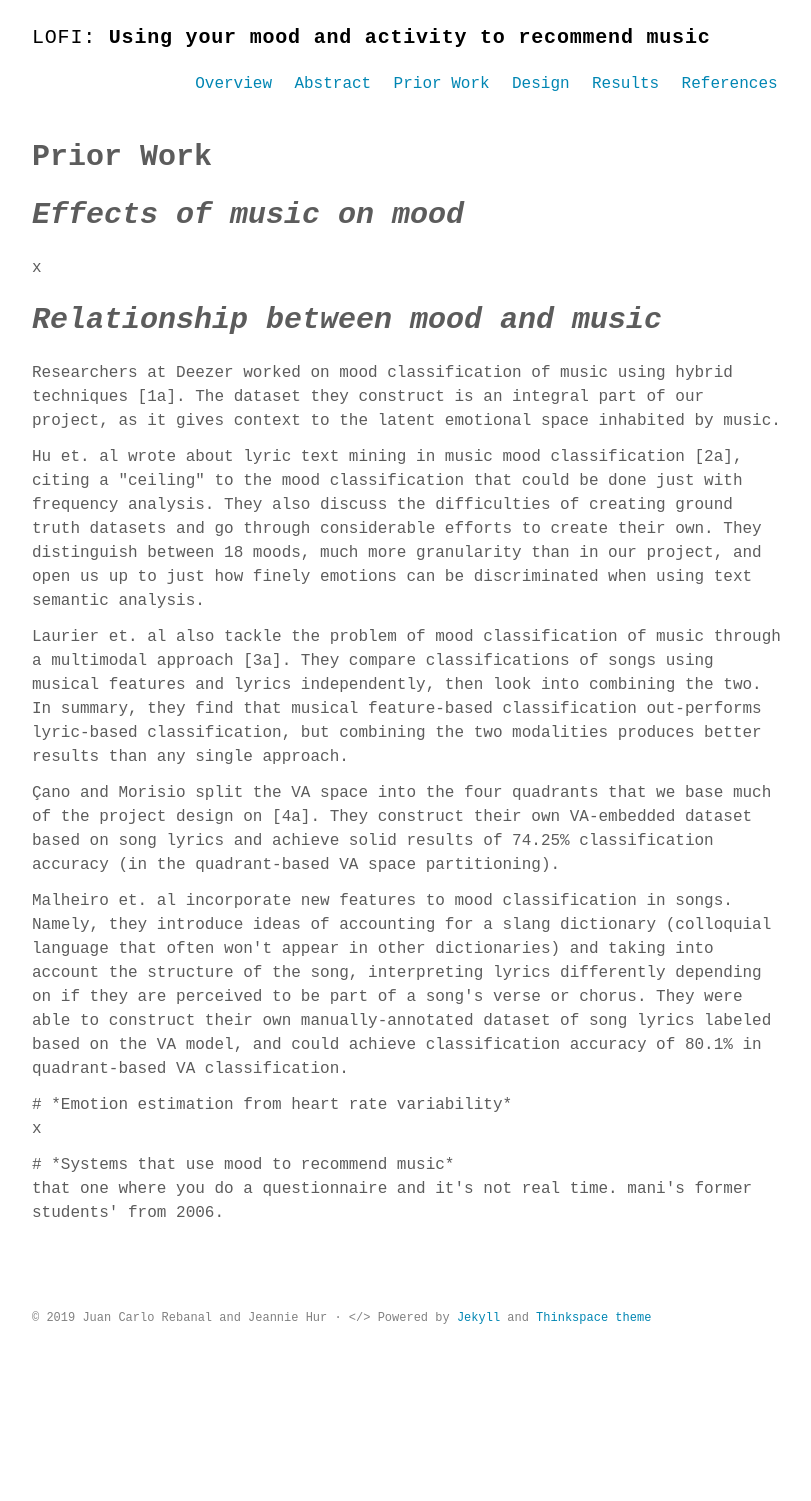
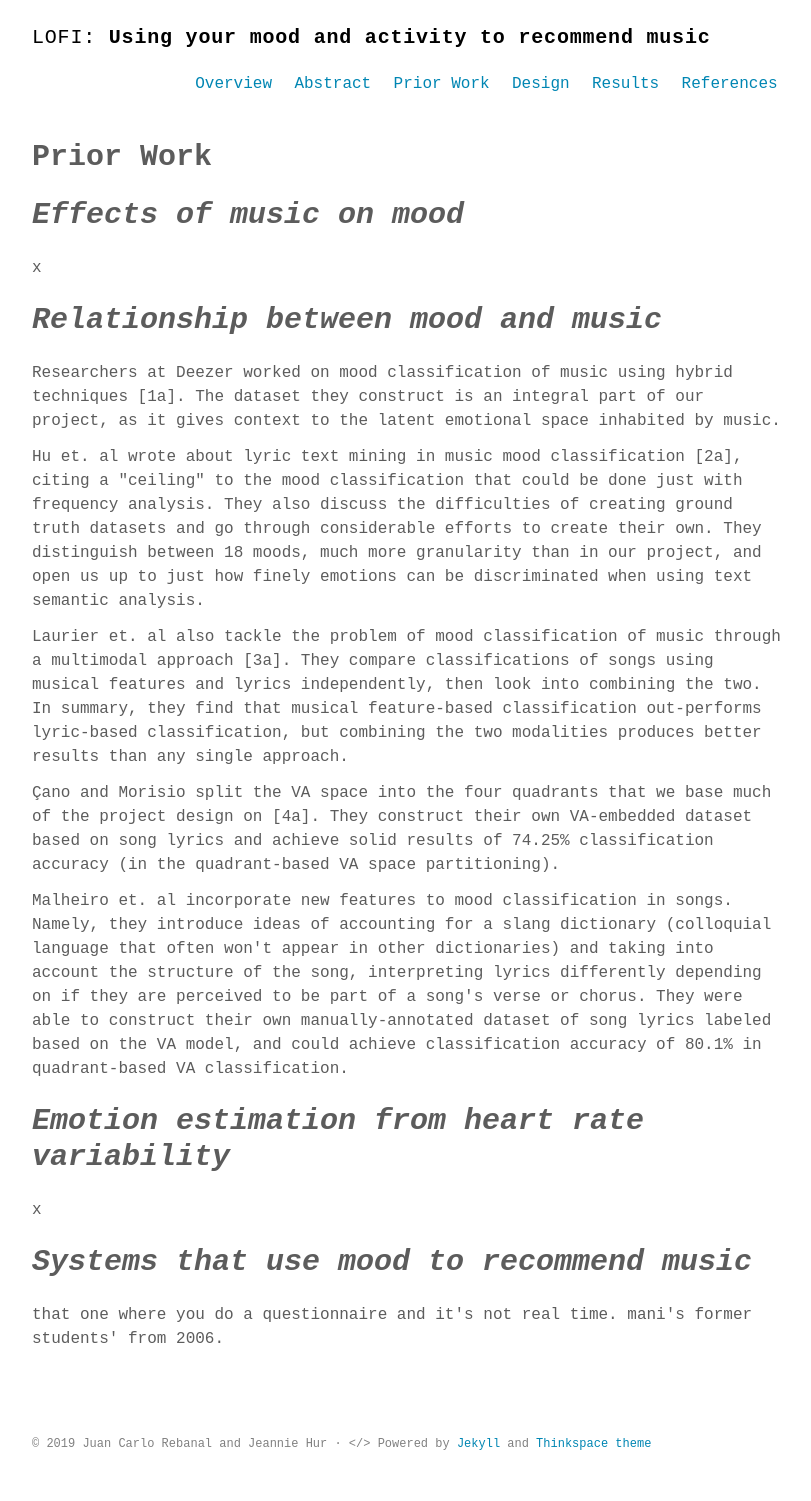
Before and after one commit to m202a-winter19-lofi/m202a-winter19-lofi.github.io, a Jekyll site: the page built from prior.md, in a window 1280 px wide. Shown: the whole page, without its empty margins (232-1043 px from the left). Built offline with Jekyll 4.4.1, drawn with Linux system fonts in a browser that asks for light colours; some web fonts are replaced; before the commit the page ends 1375 px from its top, so only the background shows below that.

Commit message:
small formatting errors fixed and updated ui screencap on design page

```diff
--- a/_includes/intro.html
+++ b/_includes/intro.html
@@ -1,7 +1,7 @@
 <section class="intro">
   <div class="container">
     <p class="lead">Project site explaining the work surrounding and comprising LOFI, a music and activity based music recommendation system leveraging wearables, smartphones and modern computing power to
-	help relieve mental and physical stress by recommending users appropriate music.<br><br><iframe width="560" height="315" src="https://www.youtube.com/embed/Ok8iE7S7UCg" frameborder="0" allow="accelerometer; autoplay; encrypted-media; gyroscope; picture-in-picture" allowfullscreen></iframe><br><br>
+	help relieve mental and physical stress by recommending users appropriate music.<br><br><iframe align="center" width="560" height="315" src="https://www.youtube.com/embed/Ok8iE7S7UCg" frameborder="0" allow="accelerometer; autoplay; encrypted-media; gyroscope; picture-in-picture" allowfullscreen></iframe><br><br>
 	The LOFI project was designed and executed by Juan Carlo Rebanal and Jeannie Hur for the ECE M202A course in the Winter 2019 quarter at UCLA under Dr. Mani Srivastava. We thank him for his guidance
 	and knowledge throughout this project. </p>
   </div>
--- a/prior.md
+++ b/prior.md
@@ -13,7 +13,7 @@
 
 <p>Hu et. al wrote about lyric text mining in music mood classification [2a], citing a "ceiling" to the mood classification that could be done just with frequency
 analysis. They also discuss the difficulties of creating ground truth datasets and go through considerable efforts to create their own. They distinguish between
-18 moods, much more granularity than in our project, and open us up to just how finely emotions can be discriminated when using text semantic analysis.<p>
+18 moods, much more granularity than in our project, and open us up to just how finely emotions can be discriminated when using text semantic analysis.</p>
 
 <p>Laurier et. al also tackle the problem of mood classification of music through a multimodal approach [3a]. They compare classifications of songs using
 musical features and lyrics independently, then look into combining the two. In summary, they find that musical feature-based classification out-performs
```
Also changed, not shown: assets/images/app.png.
